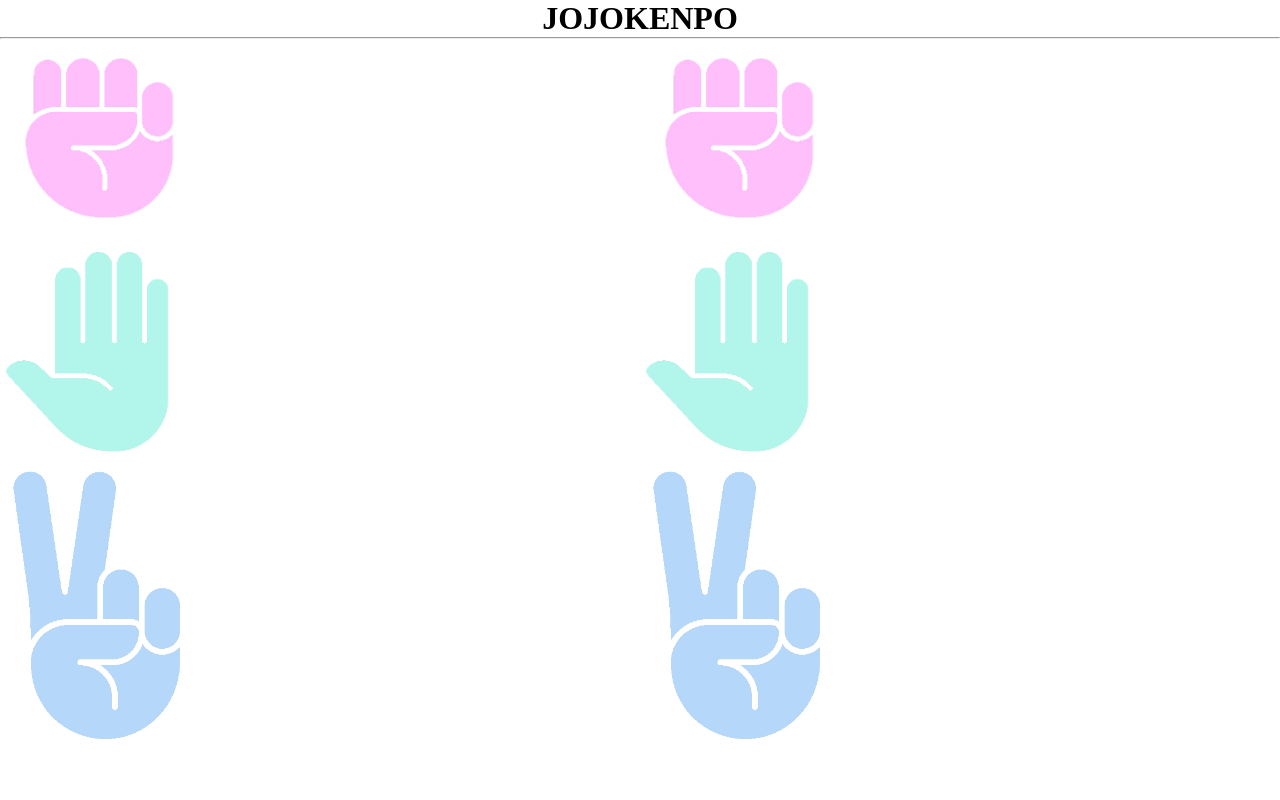
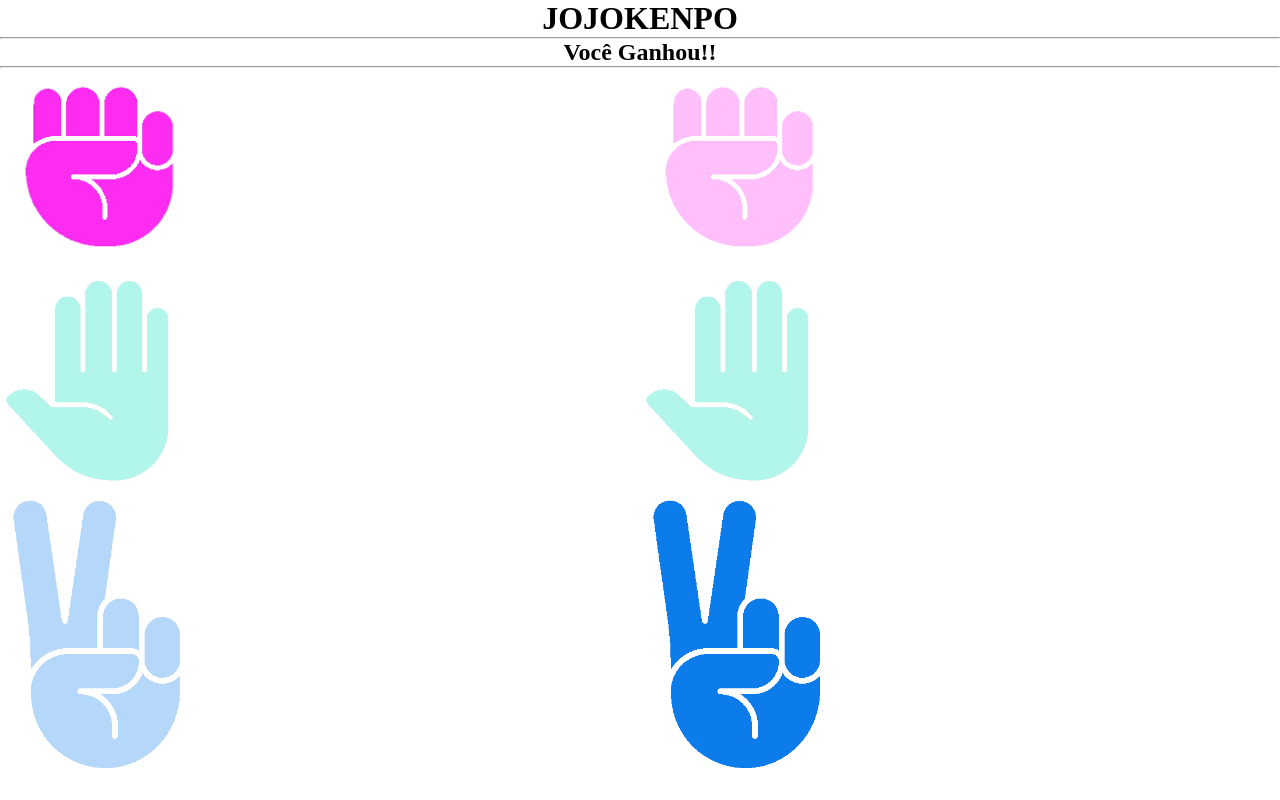
Before and after one commit to wildemberg-sales/portifolio, a plain HTML site: page Javascript/Jojokenpo/index.html in a window 1280 px wide. Both pictures are taken after a click on the picture 100 px from the left and 136 px from the top of the page. Drawn offline with Linux system fonts and the light colour scheme.

Commit message:
enviando projeto JOJOKENPO

```diff
--- a/Javascript/Jojokenpo/index.html
+++ b/Javascript/Jojokenpo/index.html
@@ -6,21 +6,22 @@
 
         <h1 >JOJOKENPO</h1>
         <hr>
-
+        <h2 class="vencedor"></h2>
+        <hr>
         <div class="aling">
             <div class="player-options">
 
-            <div><img src="image/rock.png"/></div>
-            <div><img src="image/paper.png"/></div>
-            <div><img src="image/scisor.png"/></div>
+            <div><img opt="rock" src="image/rock.png"/></div>
+            <div><img opt="paper" src="image/paper.png"/></div>
+            <div><img opt="scisor" src="image/scisor.png"/></div>
 
             </div>
 
             <div class="enemy-options">
 
-                <div><img src="image/rock.png"/></div>
-                <div><img src="image/paper.png"/></div>
-                <div><img src="image/scisor.png"/></div>
+                <div><img opt="rock" src="image/rock.png"/></div>
+                <div><img opt="paper" src="image/paper.png"/></div>
+                <div><img opt="scisor" src="image/scisor.png"/></div>
 
             </div>
         </div>
--- a/Javascript/Jojokenpo/script.js
+++ b/Javascript/Jojokenpo/script.js
@@ -1 +1,95 @@
-var elementos = document.querySelectorAll(".player-options div");
+var elementos = document.querySelectorAll(".player-options div > img");
+var playerOpt= "";
+var inimigoOpt = "";
+
+
+function validarVitoria(){
+
+    let vencedor = document.querySelector('.vencedor');
+
+    if(playerOpt == "paper"){
+        if(inimigoOpt == "paper"){
+            //empate
+            vencedor.innerHTML = "O Jogo Foi Empatado";
+        }else if(inimigoOpt == "rock"){
+            //vitoria
+            vencedor.innerHTML = "Você Ganhou!!";
+        }else if(inimigoOpt == "scisor"){
+            //inimigo ganhou
+            vencedor.innerHTML = "Você Perdeu";
+        }
+    }
+
+    if(playerOpt == "rock"){
+        if(inimigoOpt == "paper"){
+
+            vencedor.innerHTML = "Você Perdeu";
+        }else if(inimigoOpt == "rock"){
+
+            vencedor.innerHTML = "O Jogo Foi Empatado";
+        }else if(inimigoOpt == "scisor"){
+
+            vencedor.innerHTML =  "Você Ganhou!!" ;
+        }
+    }
+
+    if(playerOpt == "scisor"){
+        if(inimigoOpt == "paper"){
+
+            vencedor.innerHTML = "Você Ganhou!!";
+        }else if(inimigoOpt == "rock"){
+
+            vencedor.innerHTML = "Você Perdeu";
+        }else if(inimigoOpt == "scisor"){
+
+            vencedor.innerHTML =  "O Jogo Empatou" ;
+        }
+    }
+}
+
+function resetInimigo(){
+    const enemyOptions = document.querySelectorAll('.enemy-options div');
+
+    for(var i=0; i<enemyOptions.length; i++){
+        enemyOptions[i].childNodes[0].style.opacity = 0.3;
+    }
+}
+//função para resetar a opacidade dos que nao foram selecionados
+function resetOpacityPlayer(){
+    for(var i=0; i<elementos.length; i++){
+        elementos[i].style.opacity = 0.3;
+    }
+}
+
+function inimigoJogar(){
+    let rand = Math.floor(Math.random()*3);
+
+    const enemyOptions = document.querySelectorAll('.enemy-options div');
+
+    resetInimigo();
+
+    for(var i=0; i<enemyOptions.length; i++){
+        if(i == rand){
+            enemyOptions[i].childNodes[0].style.opacity = 1;
+            inimigoOpt = enemyOptions[i].childNodes[0].getAttribute('opt');
+        }
+    }
+
+    alert(playerOpt);
+    alert(inimigoOpt);
+}
+
+for(var i=0; i<elementos.length; i++){
+    elementos[i].addEventListener('click', (t)=>{
+        resetOpacityPlayer();
+
+        //pegando a imagem selecionada e alterando a opacidade
+        t.target.style.opacity = 1;
+
+        //descobrindo oq esta sendo selecionado atraves do atributo
+        playerOpt = t.target.getAttribute('opt');
+
+        inimigoJogar();
+        validarVitoria();
+    });
+}
--- a/Javascript/Jojokenpo/style.css
+++ b/Javascript/Jojokenpo/style.css
@@ -19,3 +19,8 @@ h1{
     opacity: 0.3;
     cursor: pointer;
 }
+
+.vencedor{
+    text-align: center;
+
+}
```
